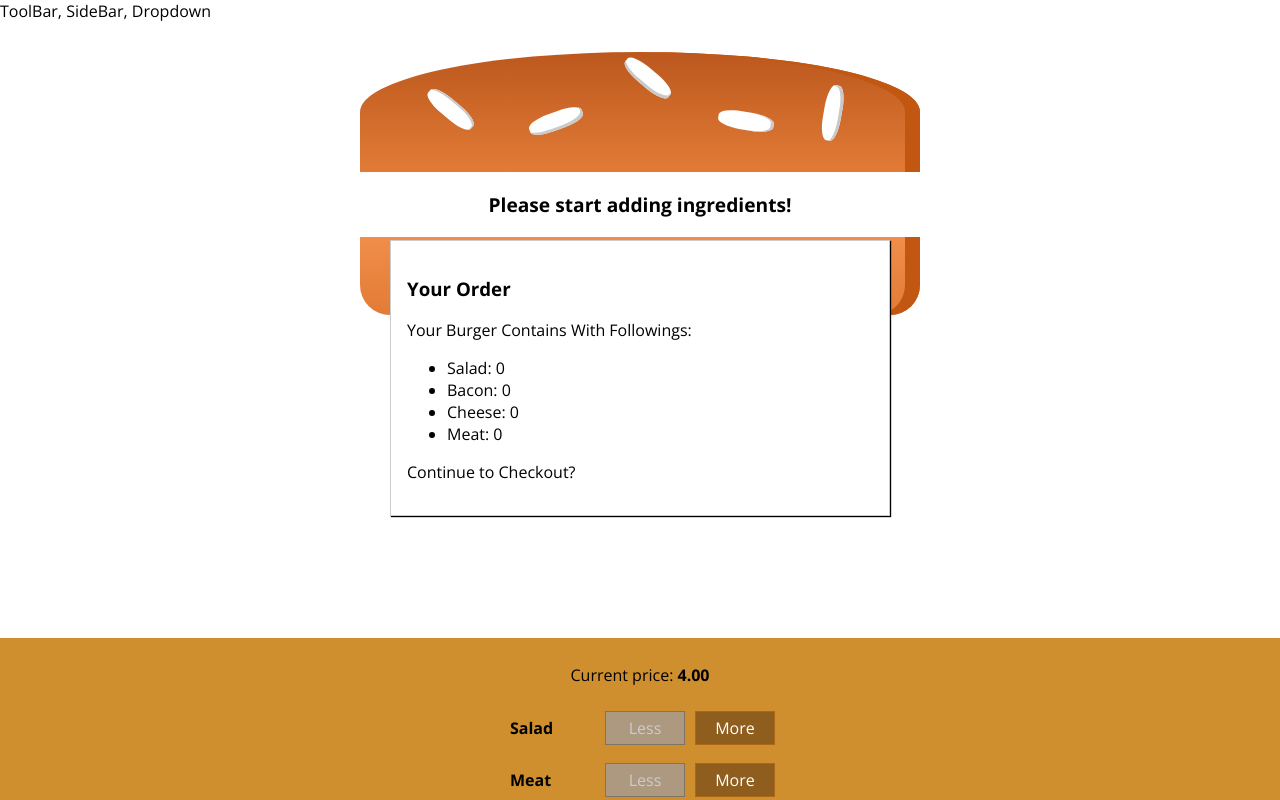
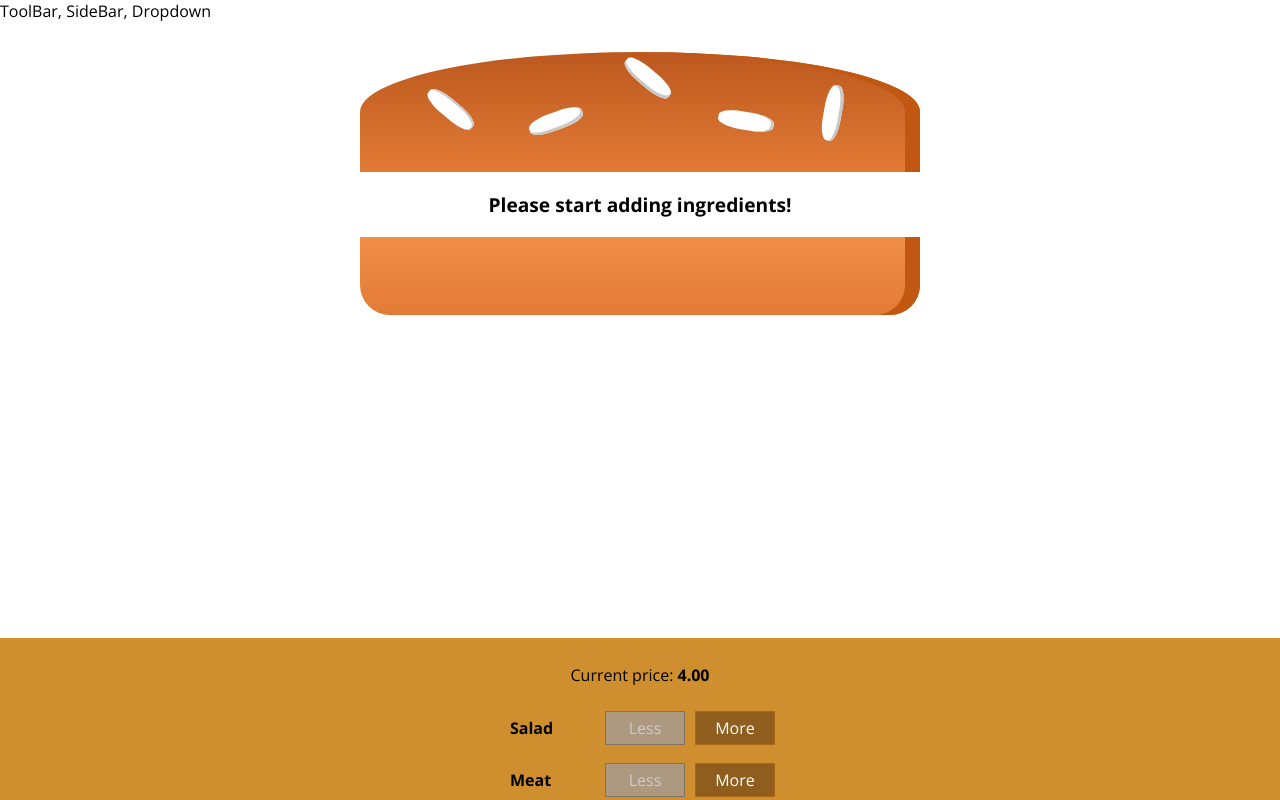
Before and after one commit to rasikag/Burger-Eat, a React app: page / in a window 1280 px wide. Shown: the top 800 px of the page. Built offline with nearby package versions, Linux system fonts and the light colour scheme.

Commit message:
Implementing the Backdrop Component

```diff
--- a/src/components/Burger/BuildControls/BuildControls.js
+++ b/src/components/Burger/BuildControls/BuildControls.js
@@ -25,7 +25,8 @@
         })}
         <button
             disabled={!props.purchasable}
-            className={classes.OrderButton}>ORDER NOW</button>
+            className={classes.OrderButton}
+            onClick={props.ordered}>ORDER NOW</button>
     </div>
 );
 
--- a/src/components/UI/Modal/Modal.js
+++ b/src/components/UI/Modal/Modal.js
@@ -2,7 +2,11 @@
 import classes from './Modal.css';
 
 const modal = (props) => (
-    <div className={classes.Modal}>
+    <div className={classes.Modal}
+        style={{
+            transform: props.show ? 'translateY(0)': 'translateY(-100vh)',
+            opacity: props.show ? '1' : '0'
+            }}>
         {props.children}
     </div>
 );
--- a/src/containers/BurgerBuilder/BurgerBuilder.js
+++ b/src/containers/BurgerBuilder/BurgerBuilder.js
@@ -29,7 +29,8 @@
             meat: 0
         },
         totalPrice: 4,
-        purchasable: false
+        purchasable: false,
+        purchasing: false
     };
 
     addIngredientHandler = (type) => {
@@ -76,6 +77,10 @@
         this.setState({purchasable: sum > 0});
     }
 
+    purchaseHandler = () => {
+        this.setState({purchasing : true});
+    }
+
     render() {
 
         const disableInfo = {
@@ -88,7 +93,7 @@
 
         return (
             <Aux>
-                <Modal>
+                <Modal show={this.state.purchasing}>
                     <OrderSummary ingredients={this.state.ingredients}/>
                 </Modal>
                 <Burger ingredients={this.state.ingredients} />
@@ -97,6 +102,7 @@
                     ingredientRemoved={this.removeIngredientHandler}
                     disabled={disableInfo}
                     purchasable={this.state.purchasable}
+                    ordered={this.purchaseHandler}
                     price={this.state.totalPrice}/>
             </Aux>
         );
```
